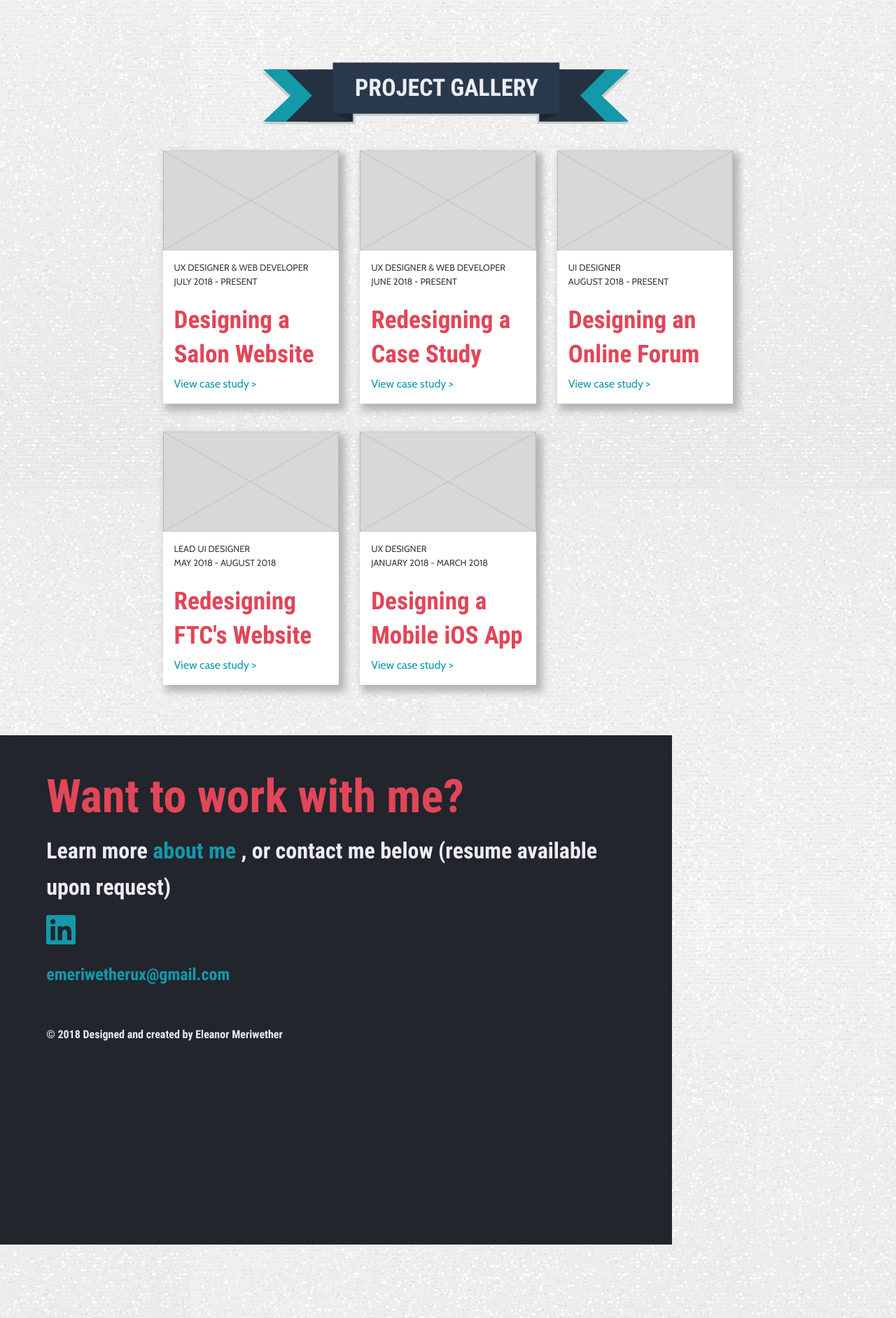
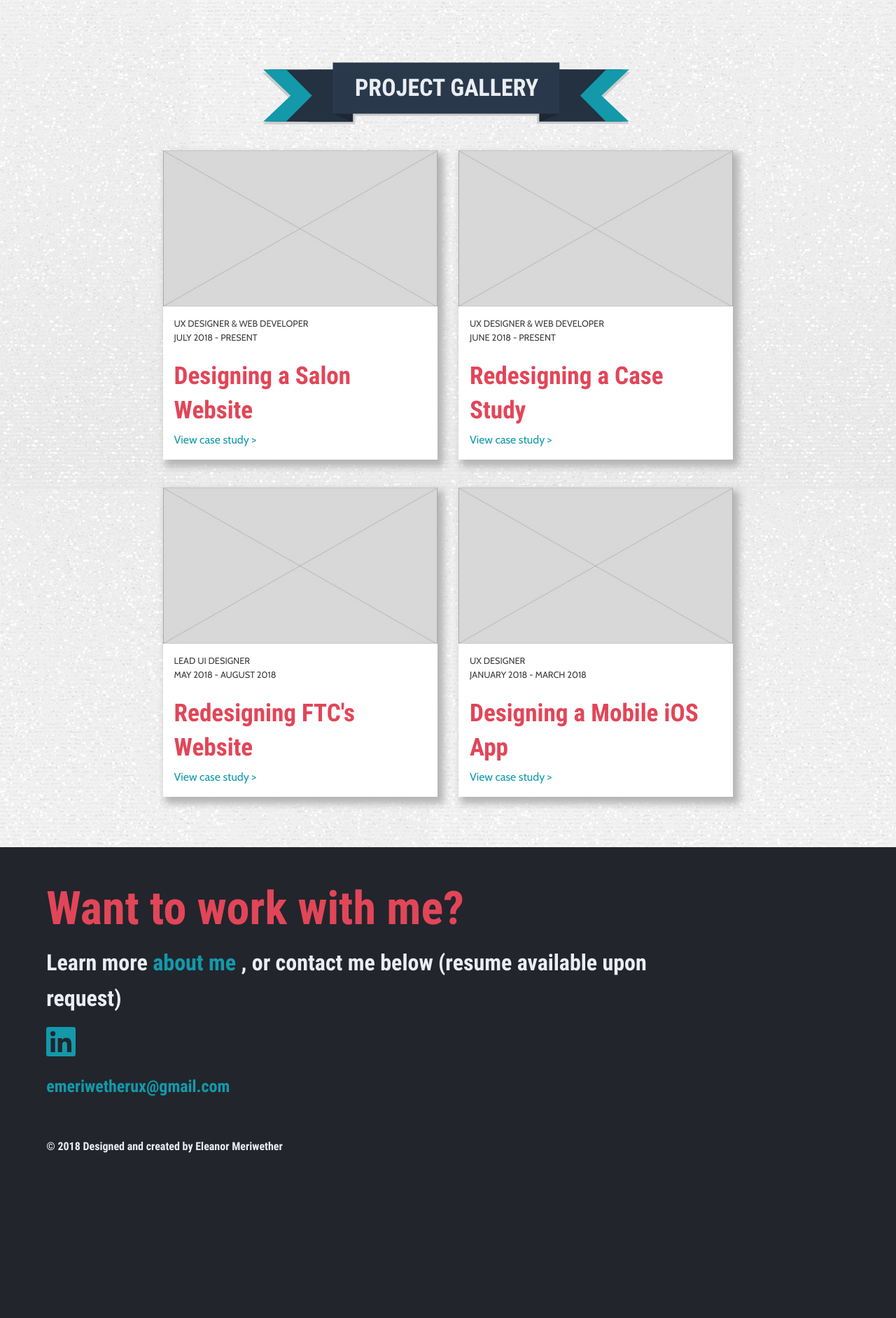
Before and after one commit to emeriwether/emeriwether.github.io, a Jekyll site: the page built from home.html, in a window 1280 px wide. Shown: the part 765-2649 px from the top of the page at 70% size. Built offline with Jekyll 4.4.1, drawn with Linux system fonts in a browser that asks for light colours.

Commit message:
ct update footer

```diff
--- a/_data/navigation.yml
+++ b/_data/navigation.yml
@@ -7,11 +7,9 @@
     url: /projectA.html
   - title: "Project 2: Redesigning a Case Study"
     url: /project.html
-  - title: "Project 3: Designing an Online Forum"
+  - title: "Project 3: Redesigning a Nonprofit Website"
     url: /projectC.html
-  - title: "Project 4: Redesigning a Nonprofit Website"
+  - title: "Project 4: Designing a Mobile App"
     url: /projectD.html
-  - title: "Project 5: Designing a Mobile App"
-    url: /projectE.html
 - title: "ABOUT ME"
   url: /about.html
--- a/css2/footer.css
+++ b/css2/footer.css
@@ -1,7 +1,6 @@
 footer {
   background-color: #22252C;
   padding: 2em 2.6em;
-  max-width: 60rem;
 }
 
 footer a, footer p {
@@ -12,6 +11,10 @@ footer a, footer p {
 
 footer mark {
     font-size: 1.37em;
+}
+
+footer div {
+    max-width: 60rem;
 }
 
 /* RESPONSIVE LINE BREAK STYLING */
--- a/home.html
+++ b/home.html
@@ -41,7 +41,7 @@ css: /css2/home.css
         <img id="sectionDivider" src="/images/home/projectGallery_banner.svg">
     </div>
 
-    <div class="grid-x grid-padding-x small-up-1 medium-up-2 large-up-3">
+    <div class="grid-x grid-padding-x small-up-1 medium-up-2">
 
       <!-- PROJECT 1 -->
       <div class="cell">
@@ -77,22 +77,6 @@ css: /css2/home.css
 
       <!-- PROJECT 3 -->
       <div class="cell">
-        <a class="projectImage" href="/projectC.html">
-          <div class="card">
-              <div class="card-image">
-                <img src="/images/placeholder_Thumbnail.jpg">
-              </div>
-              <div class="card-section">
-                <p>UI DESIGNER<br>AUGUST 2018 - PRESENT</p>
-                <h2 class="coralText">Designing an Online Forum</h2>
-                <a class="aquaText" href="/projectC.html">View case study &gt;</a>
-              </div>
-          </div>
-        </a>
-      </div>
-
-      <!-- PROJECT 4 -->
-      <div class="cell">
         <a class="projectImage" href="/projectD.html">
           <div class="card">
               <div class="card-image">
@@ -101,13 +85,13 @@ css: /css2/home.css
               <div class="card-section">
                 <p>LEAD UI DESIGNER<br>MAY 2018 - AUGUST 2018</p>
                 <h2 class="coralText">Redesigning FTC's Website</h2>
-                <a class="aquaText" href="projectD.html">View case study &gt;</a>
+                <a class="aquaText" href="projectC.html">View case study &gt;</a>
               </div>
           </div>
         </a>
       </div>
 
-      <!-- PROJECT 5 -->
+      <!-- PROJECT 4 -->
       <div class="cell">
           <a class="projectImage" href="/projectE.html">
             <div class="card">
@@ -117,7 +101,7 @@ css: /css2/home.css
               <div class="card-section">
                 <p>UX DESIGNER<br>JANUARY 2018 - MARCH 2018</p>
                 <h2 class="coralText">Designing a Mobile iOS App</h2>
-                <a class="aquaText" href="projectE.html">View case study &gt;</a>
+                <a class="aquaText" href="projectD.html">View case study &gt;</a>
               </div>
             </div>
           </a>
```
